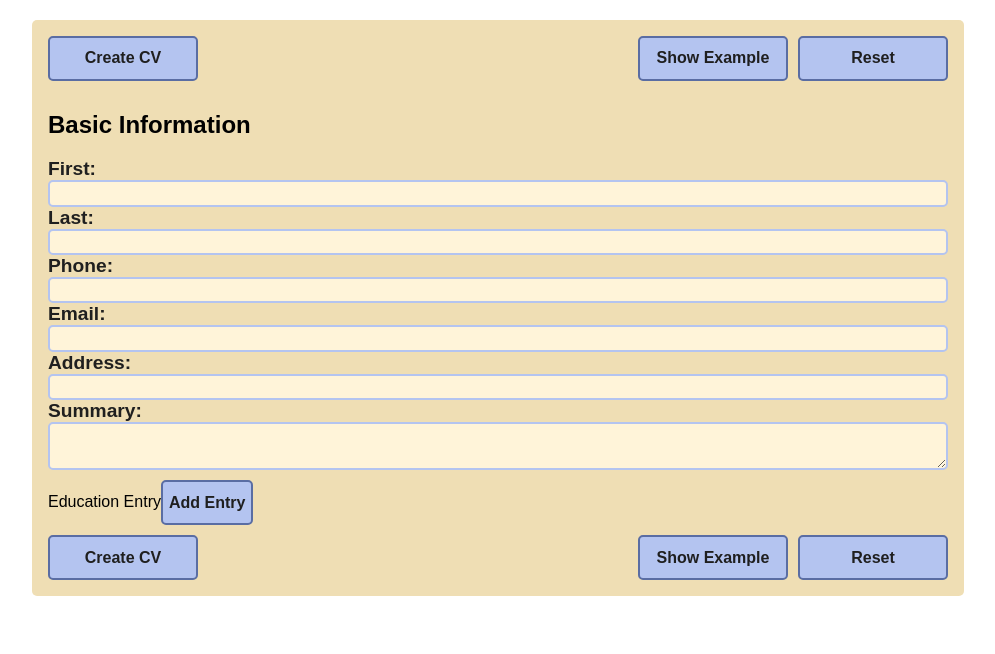
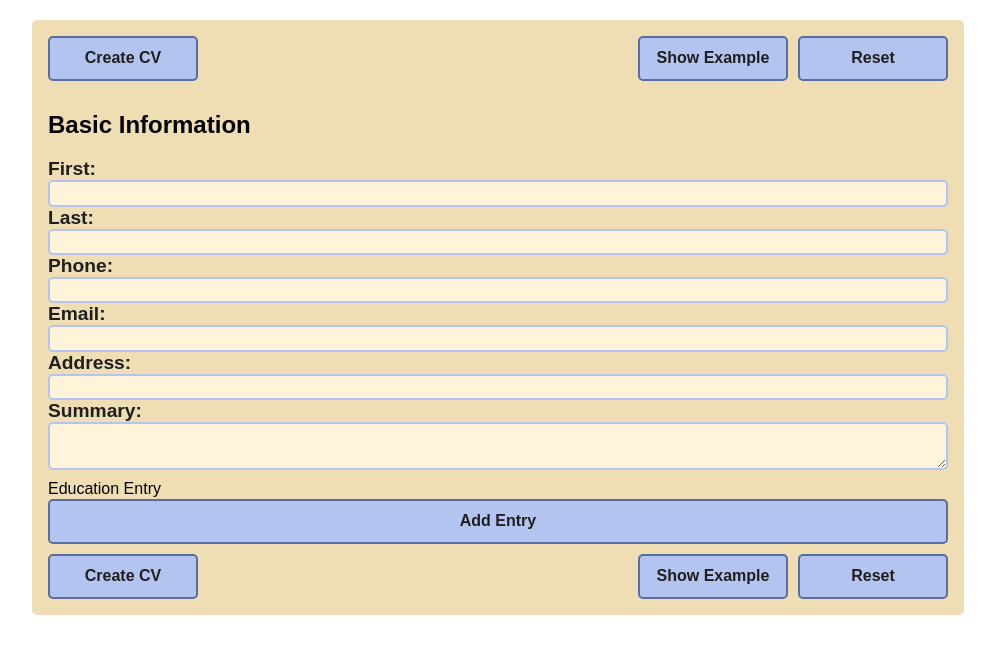
Before and after one commit to xincryptedx/cv-creator, a React (Vite) app: page / in a window 1280 px wide. Shown: the top 654 px of the page, without its empty margins (142-1137 px from the left). Built offline with nearby package versions, Linux system fonts and the light colour scheme.

Commit message:
Add state for education entries data

```diff
--- a/src/components/CvForm.jsx
+++ b/src/components/CvForm.jsx
@@ -15,6 +15,8 @@ function CvForm() {
     address: "",
   });
 
+  const [educationEntries, setEducationEntries] = useState([]);
+
   return (
     <form className={styles.cvForm}>
       <FormControls></FormControls>
--- a/src/components/DynamicEntriesContainer.jsx
+++ b/src/components/DynamicEntriesContainer.jsx
@@ -1,8 +1,9 @@
 import FormButton from "./FormButton";
+import styles from "../style/DynamicEntriesContainer.module.css";
 
 function DynamicEntriesContainer({ children }) {
   return (
-    <section>
+    <section className={styles.dynamicEntriesContainer}>
       {children}
       <FormButton text="Add Entry"></FormButton>
     </section>
```
